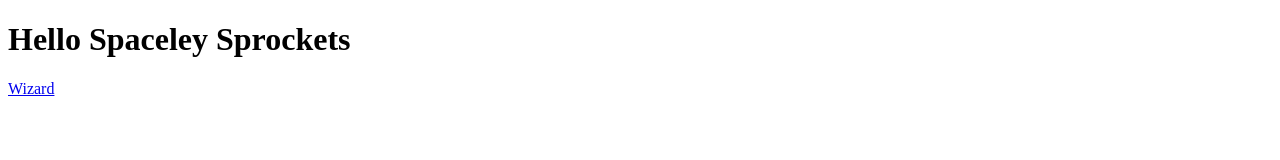
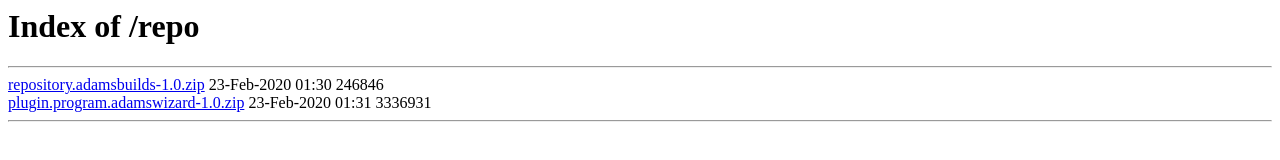
Before and after one commit to MainStreetUSA/Spaceley-Sprockets.github.io, a plain HTML site: page index.html in a window 1280 px wide. Drawn offline with Linux system fonts and the light colour scheme.

Commit message:
Update index.html

```diff
--- a/index.html
+++ b/index.html
@@ -1,7 +1,9 @@
-<!DOCTYPE html>
-<html>
-<body>
-<h1>Hello Spaceley Sprockets</h1>
-<p><a href="https://github.com/Spaceley-Sprockets/Spaceley-Sprockets.github.io/raw/main/plugin.program.spacelysprockets.zip">Wizard</a></p>
-</body>
-</html>
+<html><head><meta http-equiv="Content-Type" content="text/html; charset=windows-1252"><title>Index of /repo</title></head>
+<body bgcolor="white">
+<h1>Index of /repo</h1><hr>
+<a href="repository.adamsbuilds-1.0.zip">repository.adamsbuilds-1.0.zip</a>               23-Feb-2020 01:30              246846
+<br>
+<a href="plugin.program.adamswizard-1.0.zip">plugin.program.adamswizard-1.0.zip</a>              23-Feb-2020 01:31              3336931
+<hr>
+
+</body></html>
```
